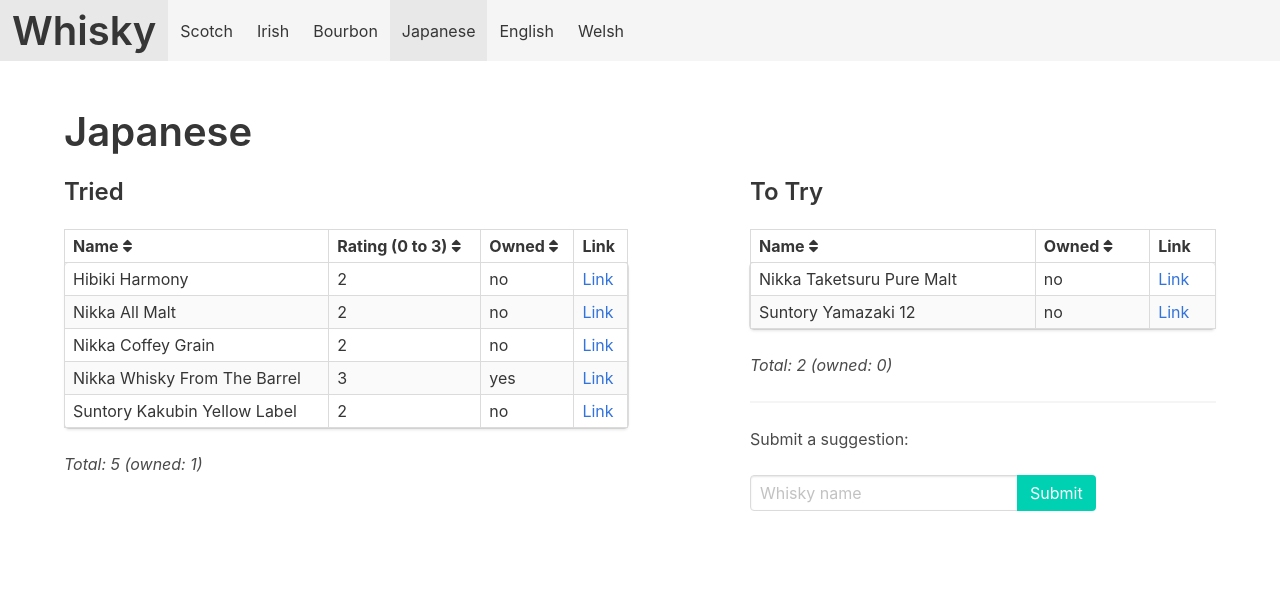
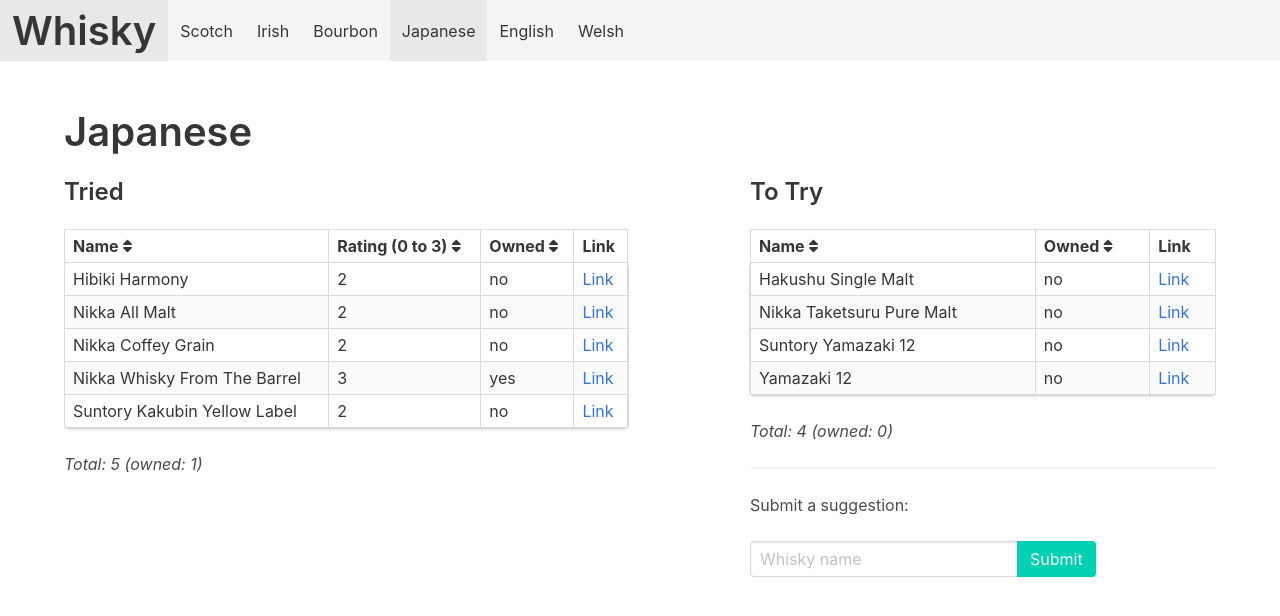
Before and after one commit to grega/whisky, a Jekyll site: the page built from japanese.html, in a window 1280 px wide. Shown: the top 616 px of the page. Built offline with Jekyll 4.4.1, drawn with Linux system fonts in a browser that asks for light colours; nearby versions of some CDN libraries.

Commit message:
Update to_try.yml

```diff
--- a/_data/japanese/to_try.yml
+++ b/_data/japanese/to_try.yml
@@ -1,2 +1,4 @@
 - name: Nikka Taketsuru Pure Malt
 - name: Suntory Yamazaki 12
+- name: Hakushu Single Malt
+- name: Yamazaki 12
```
